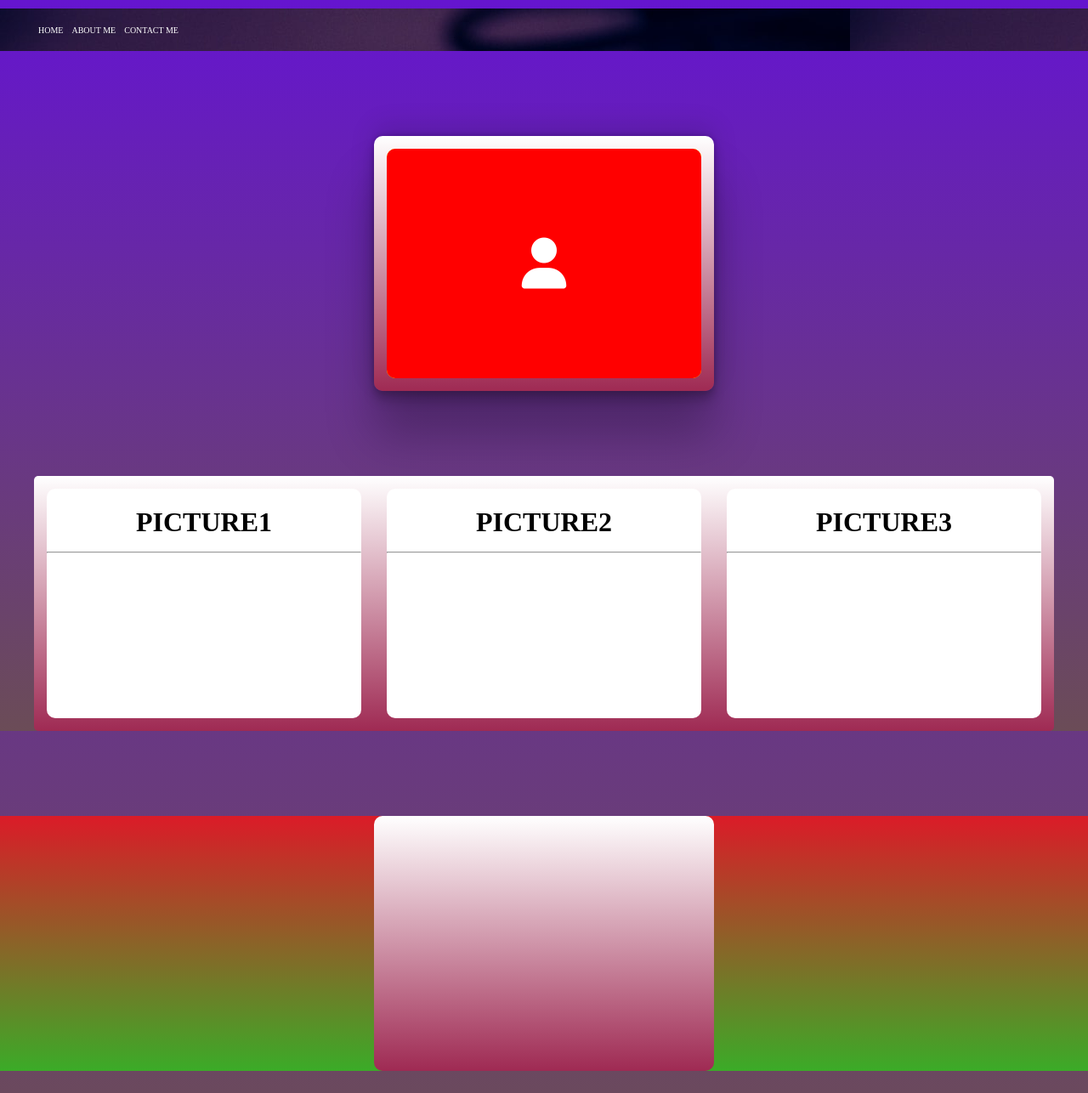
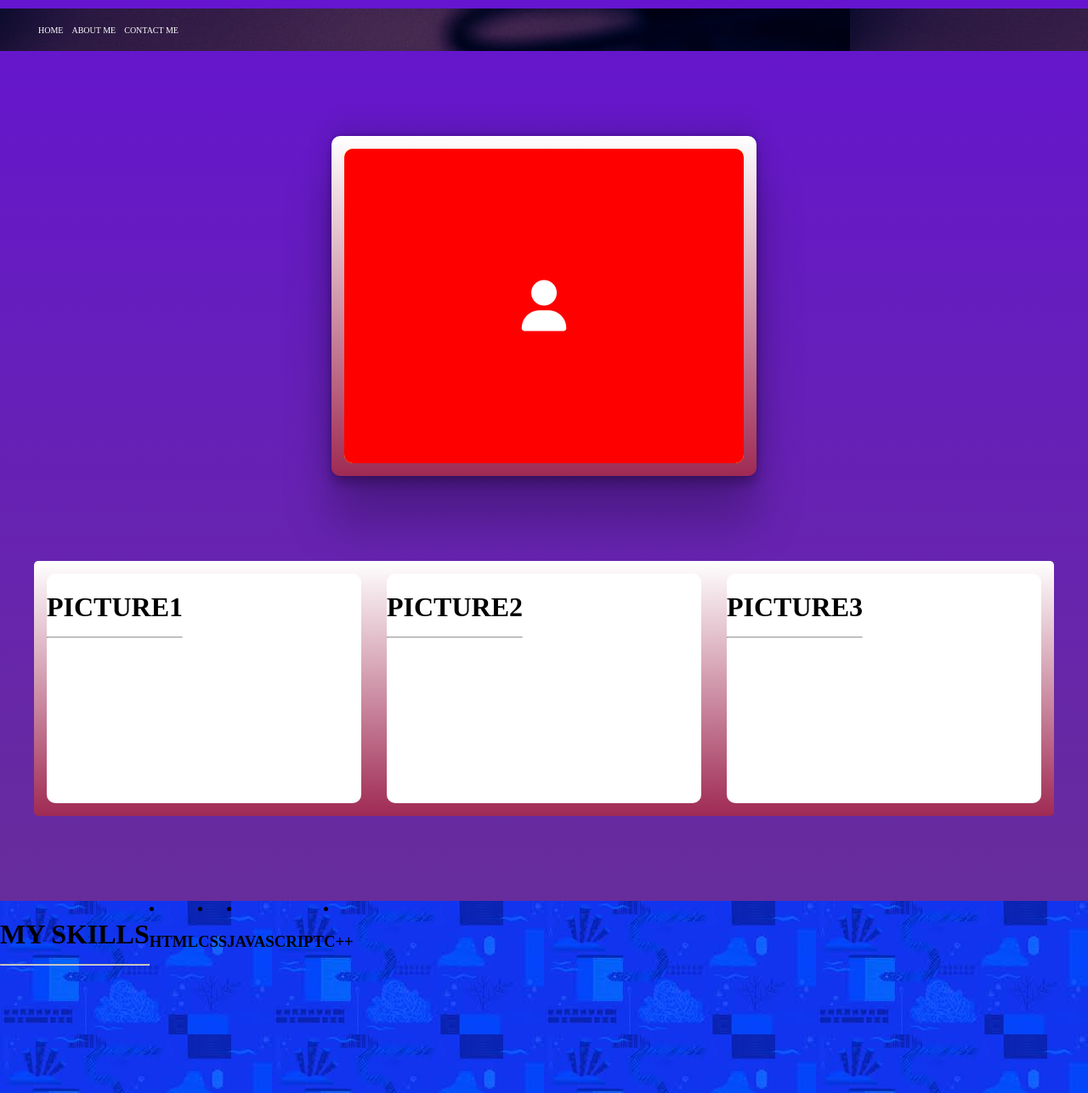
Before and after one commit to Team-CSI-Trainees/Akshat_Portfolio, a plain HTML site: page index.html in a window 1280 px wide. Shown: the top 1286 px of the page at 85% size. Drawn offline with Linux system fonts and the light colour scheme.

Commit message:
second commit

```diff
--- a/index.html
+++ b/index.html
@@ -22,8 +22,8 @@
     <div class="box">
         <div class="icon"><div class="fa"><i class="fa-solid fa-user"></i></div></div>
     <div class="about">
-        <h2>ABOUT ME</h2>
-        <p>trikethrough Slashthrough Underline Lightning Faces Upside-down Small Caps Tiny Text (Superscript / Subscript) Mini-me / Stacked Text Bubble Text Square Text Diamonds Bold / Italic Cursive Script Double-struck (Outline) Fraktur / Gothic / Old English Monospace Classif</p>
+        <h2>ABOUT ME<hr></h2>
+       <p>trikethrough Slashthrough Underline Lightning Faces Upside-down Small Caps Tiny Text (Superscript / Subscript) Mini-me / Stacked Text Bubble Text Square Text Diamonds Bold / Italic Cursive Script Double-struck (Outline) Fraktur / Gothic / Old English Monospace Classif</p>
 
     </div></div></div>
 <div class="container1">
@@ -32,7 +32,31 @@
     <div class="pic"><h1>PICTURE3<hr></h1></div>
 </div></div>
 <div class="skills">
-    <div class="container2"></div>
+
+    <div class="container2">
+       <h1> MY SKILLS<hr></h1>
+       <li><h3>HTML<br></h3>
+       <span class="bar"><span class="html"></span></span></li>
+       <li><h3>CSS<br></h3>
+       <span class="bar"><span class="html"></span></span></li>
+       <li><h3>JAVASCRIPT<br></h3>
+       <span class="bar"><span class="html"></span></span></li>
+       <li><h3>C++<br></h3>
+       <span class="bar"><span class="html"></span></span></li>
+
+
+    </div>
+</div>
+<!-- <div class="contact">
+    <form>
+        <label for="fname">NAME</label><br>
+        <input type="text" id="fname" name="fname" placeholder="WRITE YOUR NAME HERE">
+        <label for="write"><br>WRITE TO ME</label><br>
+        <input type="text" id="write" name="write" placeholder="WRITE YOUR QUERY">
+        <label for="btn"><br>SUBMIT</label><br>
+        <input type="button" name="btn" id="btn" >
+    </form> -->
+
 </div>
    </body>
 </html>
--- a/style.css
+++ b/style.css
@@ -3,10 +3,20 @@ body{
     margin: 0%;
     background-image:linear-gradient(rgb(101, 21, 207),#6b4c57);
 
+
 }
 .whole{
-    background-image:linear-gradient(rgb(101, 21, 207),#6b4c57);
+    background-image:linear-gradient(45 deg,rgb(101, 21, 207),#6b4c57,rgb(234, 35, 194),rgb(31, 234, 207)),#101094;
     margin-bottom: 0px;
+    background-size: 400%;
+    animation: bg-ani 5s infinite ;
+}
+@keyframes bg-ani {
+    0% {
+        background-position: left;
+    }
+    100% { background-position: right;
+    }
 }
 nav {
     padding: 0%;
@@ -23,29 +33,30 @@ nav ul{
     background: black;
     background-image: url("bg.jfif");
     z-index: -1;
-    background-color: gr;
     color:white;
 }
 nav ul li{
-    padding: 5px;;
+    padding: 5px;
 }
 .heading{
     text-align: center;
 }
 .container
-{
+{display: flex;
   position:relative;
-  width: 400px;
-  height: 300px;
+  width: 500px;
+  height: 400px;
   margin: 100px auto;
   background-image: linear-gradient(rgb(255, 255, 255),#9f2a53);
   box-shadow: rgba(0, 0, 0, 0.25) 0px 54px 55px, rgba(0, 0, 0, 0.12) 0px -12px 30px, rgba(0, 0, 0, 0.12) 0px 4px 6px, rgba(0, 0, 0, 0.17) 0px 12px 13px, rgba(0, 0, 0, 0.09) 0px -3px 5px;
 border-radius: 10px;
+
 }
 .container .box{
+    display: flex;
     position: relative;
-    width: calc(400px - 30px);
-    height: calc(300px - 30px);
+    width: calc(500px - 30px);
+    height: calc(400px - 30px);
     background: #ff0;
     float:left ;
     margin: 15px;
@@ -53,37 +64,29 @@ border-radius: 10px;
     overflow: hidden;
     border-radius: 10px;
 }
-/* .about
-{ height: 50vh;
-
-    background-color: #fff;
-
-    justify-content: center;
-    align-items: center;
-    padding: 40px;
-} */
 .container .box .icon
-{
+{ display: flex;
     position: absolute;
     top: 0;
     left: 0;
     width: 100%;
     height: 100%;
-    background: #f00;;
+    background: #f00;
     transition:  0.5s;
     z-index: 1;
 
 }
 .container .box:hover .icon
-{
+{ display: flex;
     top: 20px;
     left: calc(50% - 40px);
     width: 80px;
     height: 80px;
-    border-radius: 50%;
+    border-radius: 40%;
 
 }
 .container .box .icon .fa{
+    display:flex;
     position: absolute;
     top:50%;
     left: 50%;
@@ -91,20 +94,16 @@ transform: translate(-50%,-50%);
 font-size: 60px;
 transition: 0.5s;
 color: #fff;}
-.footer{ margin-top: 15rem;
-    height: 50vh;
-    ;
-    display: flex;
-}
 .container .box .about {
+
     position:absolute;
-    top:50px;
+    top:40px;
     height: calc(100% - 100px);
     text-align: center;
     padding: 20%;
     box-sizing: border-box;
 }
-.container1{
+.container1{display: flex;
     position:relative;
   width: 1200px;
   height: 300px;
@@ -112,7 +111,7 @@ color: #fff;}
   background-image: linear-gradient(rgb(255, 255, 255),#9f2a53);
   border-radius: 5px;
 }
-.container1 .pic{
+.container1 .pic{display: flex;
     position: relative;
     width: calc(400px - 30px);
     height: calc(300px - 30px);
@@ -127,22 +126,31 @@ color: #fff;}
         padding: 0px;
     }
     .skills{
-        background-image: linear-gradient(rgb(219, 27, 40),rgb(59, 171, 40));
+        display: flex;
+        background-image: url("download.jfif");
+        height: 1400px;
+
     }
-    .skills .container2{
+
+ /* .skills .container2{
+        display: flex;
         position:relative;
-        width: 400px;
-        height: 300px;
-        margin: 100px auto;
+        width: 1200px;
+        height: 600px;
+        margin: 500px auto;
         background-image: linear-gradient(rgb(255, 255, 255),#9f2a53);
       border-radius: 10px;
+      background: #fff;
+      text-align: center;
+    }   */
+    .skills .container2{
+        display: flex;
     }
-.footer-content{
-    padding: 4rem;
-    color: #fff;
+.contact{ display: flex;
+    width: 500px;
+    height: 400px;
 }
-.footer-content a{
-    text-decoration: none;
-    color: bisque;
-    cursor: pointer;
+.contact form{
+
+
 }
```
Also changed, not shown: download.jfif (added).
